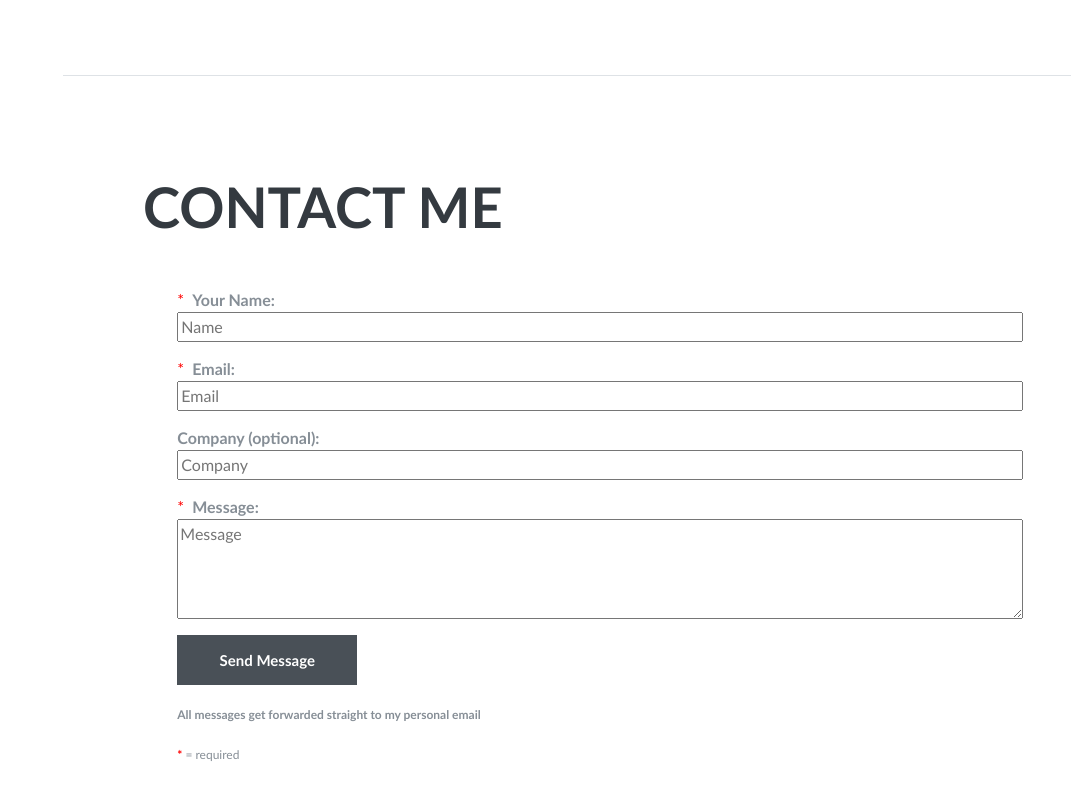
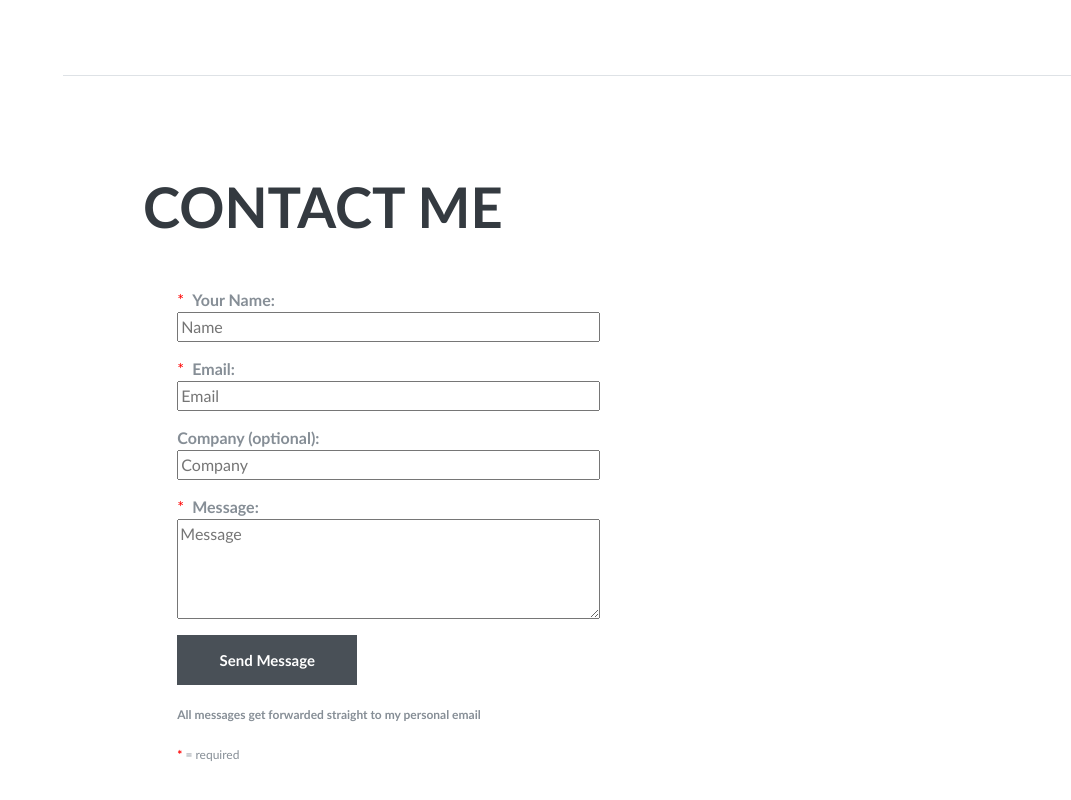
Before and after one commit to VishnuNair93/VishnuNair93.github.io, a plain HTML site: page index.html in a window 1280 px wide. Shown: the part 3924-4724 px from the top of the page, without its empty margins (209-1280 px from the left). Drawn offline with nearby package versions, Linux system fonts and the light colour scheme; a web font is replaced by a local one.

Commit message:
Index - Commit VI - Updated Contact Form

```diff
--- a/index.html
+++ b/index.html
@@ -317,30 +317,30 @@
                             <b>Your Name:</b>
                         </label>
                         <input type="text" name="name" placeholder="Name"
-                               style="margin-top: -8px; margin-bottom: 15px;" required/>
+                               style="margin-top: -8px; margin-bottom: 15px; width: 50%;" required/>
 
                         <label>
                             <span style="padding-right: 4px; color: red;">*</span>
                             <b>Email:</b>
                         </label>
                         <input type="email" name="email" placeholder="Email"
-                               style="margin-top: -8px; margin-bottom: 15px;" required/>
+                               style="margin-top: -8px; margin-bottom: 15px; width: 50%;" required/>
 
                         <label>
                             <b>Company (optional):</b>
                         </label>
                         <input type="company" name="company" placeholder="Company" value=""
-                               style="margin-top: -8px; margin-bottom: 15px;">
+                               style="margin-top: -8px; margin-bottom: 15px; width: 50%;">
 
                         <label>
                             <span style="padding-right: 4px; color: red;">*</span>
                             <b>Message:</b>
                         </label>
                         <textarea name="message" placeholder="Message"
-                                  style="margin-top: -8px; margin-bottom: 16px; height: 100px" required></textarea>
+                                  style="margin-top: -8px; margin-bottom: 16px; width: 50%; height: 100px" required></textarea>
 
                         <div style="justify-content: space-between; align-items: center;">
-                            <button type="submit" disabled="" style="min-width: 180px; height: 50px; cursor: not-allowed">
+                            <button type="submit" disabled="" style="min-width: 180px; height: 50px;">
                                 Send Message
                             </button>
                         </div>
```
